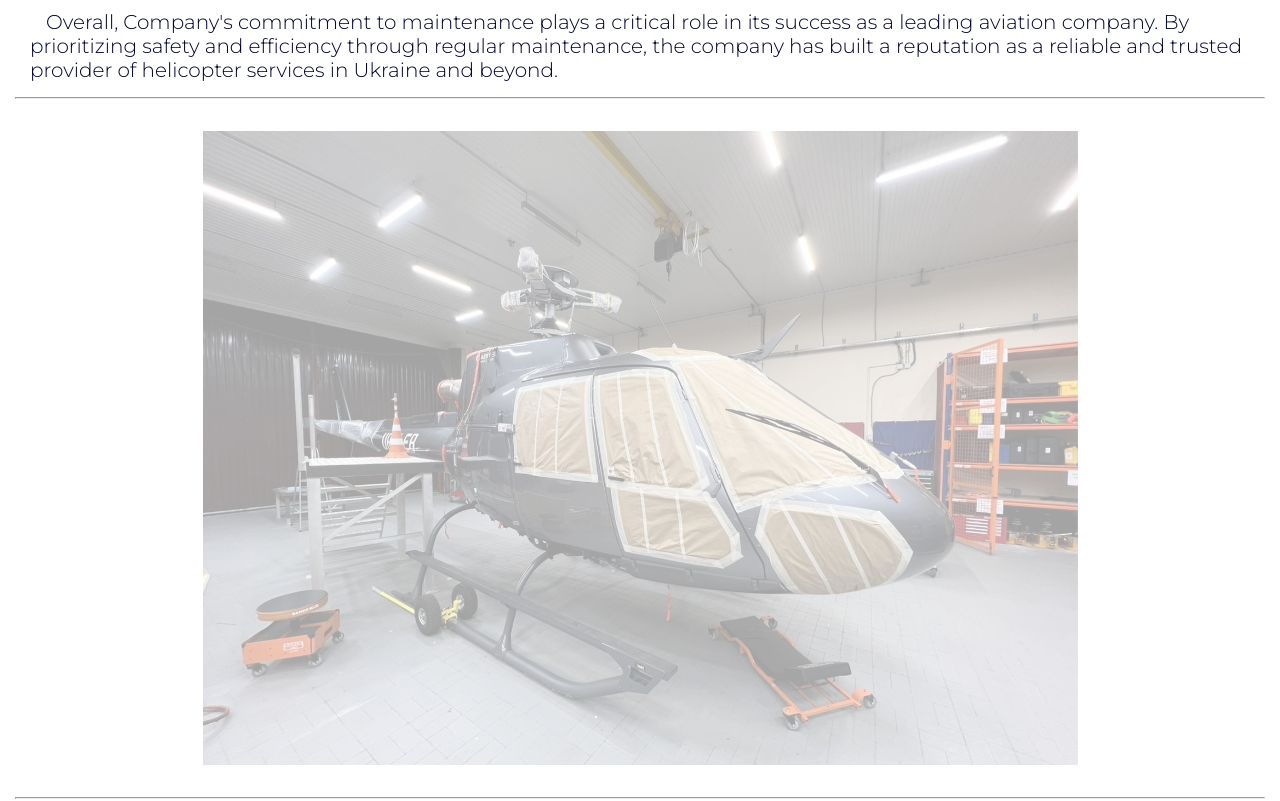
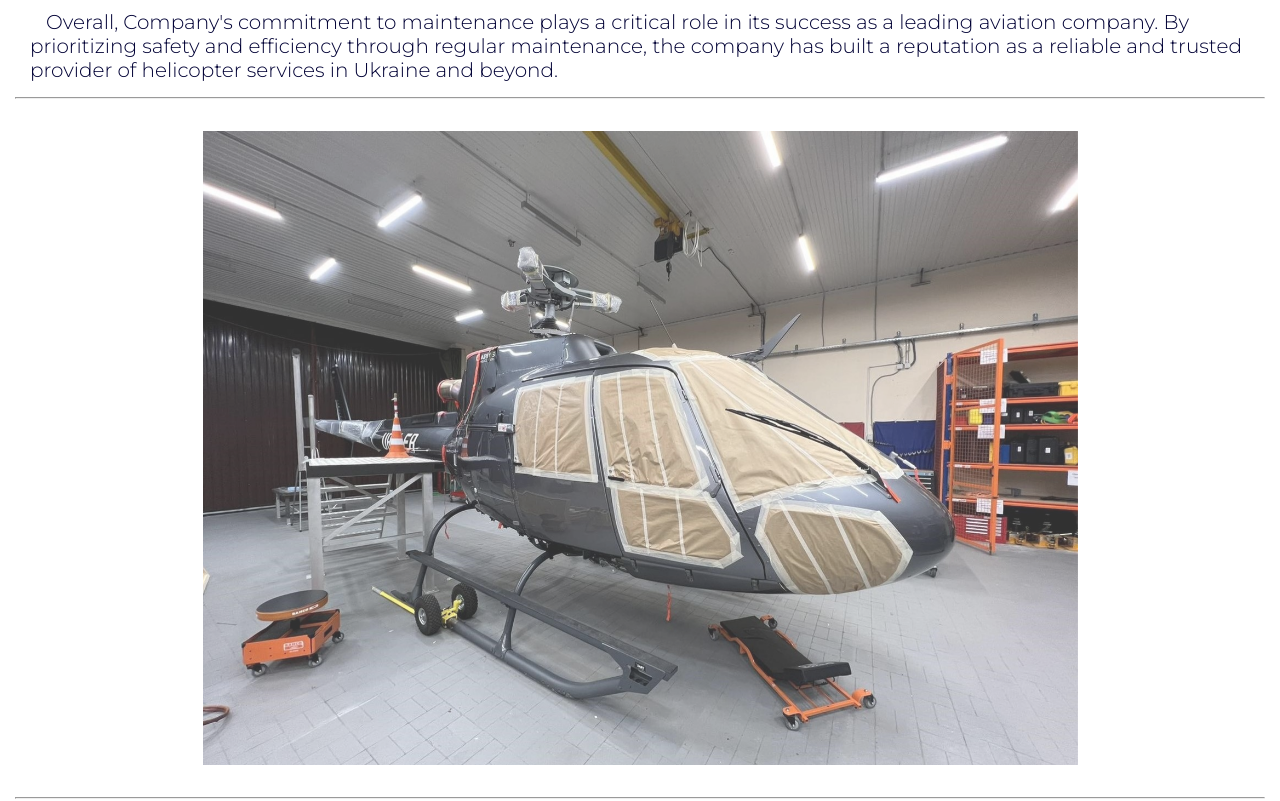
Before and after one commit to Zakatsiura/b2b_site, a React (Create React App) app: page / in a window 1280 px wide. Shown: the part 2120-2921 px from the top of the page. Built offline with nearby package versions, Linux system fonts and the light colour scheme.

Commit message:
Change time of main slider

```diff
--- a/src/components/MainSlider/MainSlider.module.css
+++ b/src/components/MainSlider/MainSlider.module.css
@@ -10,7 +10,7 @@
 .slider__slide {
     width: 100%;
     flex-shrink: 0;
-    opacity: 0;
+    opacity: 0.7;
     transition: opacity 0.5s linear;
 }
 
```
